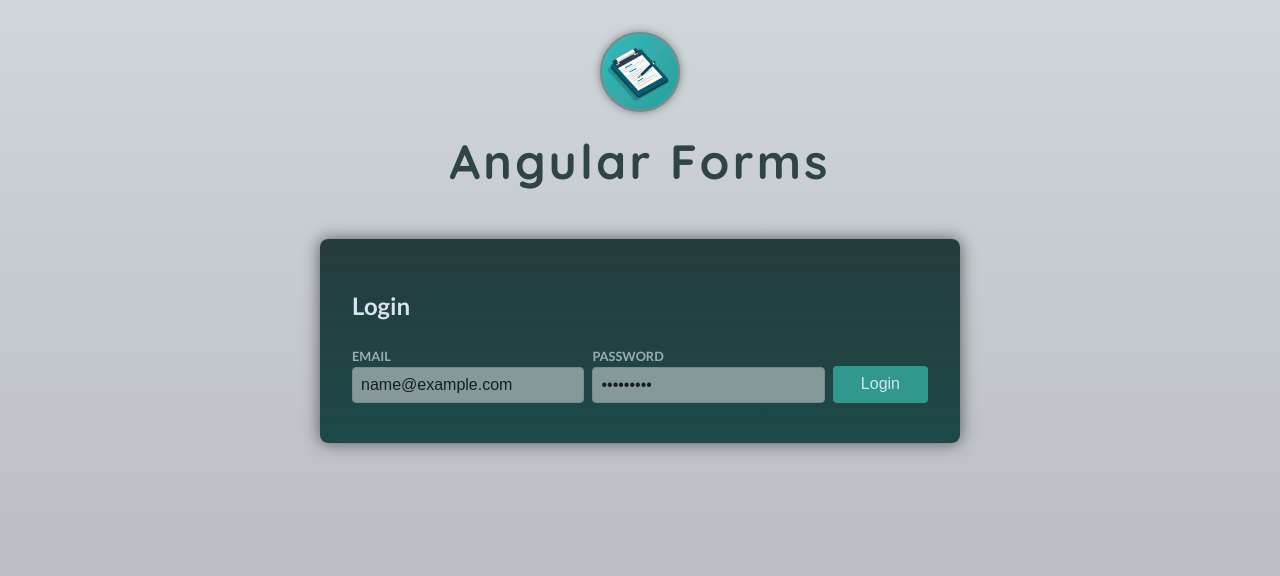
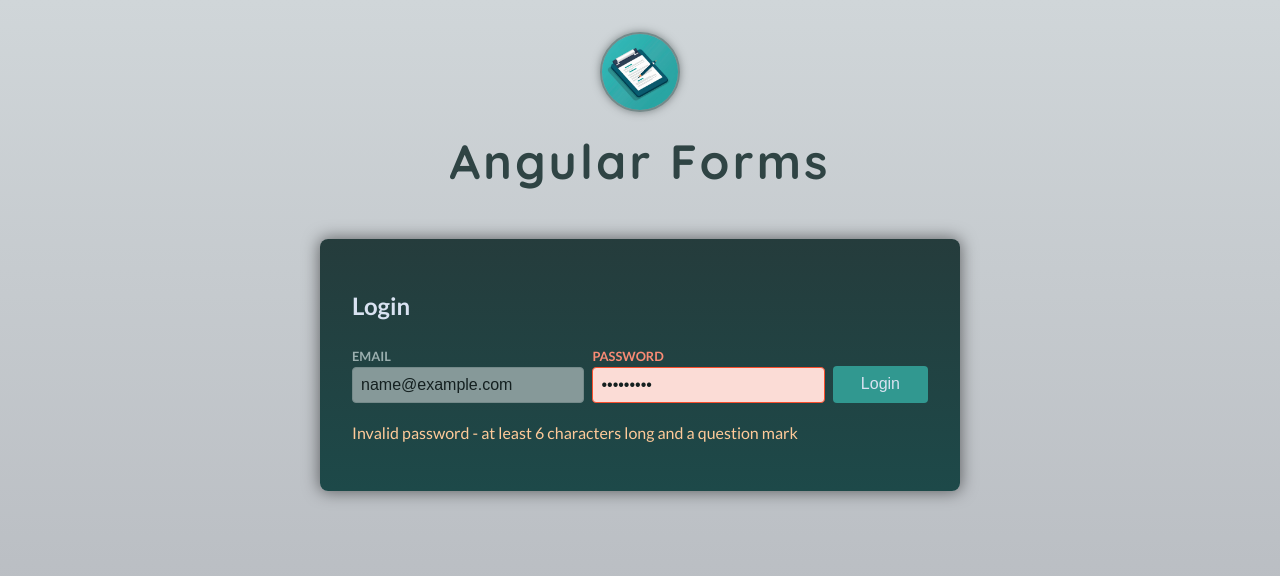
Before and after one commit to RaidThabet/angular-learning, an Angular app: page / in a window 1280 px wide. Both pictures are taken after typing "name@example.com", "Sample123" into the empty fields and a click on the button "Login". Shown: the top 576 px of the page. Built offline with nearby package versions, Linux system fonts and the light colour scheme.

Commit message:
Building custom validators

```diff
--- a/src/app/auth/login/login.component.html
+++ b/src/app/auth/login/login.component.html
@@ -19,6 +19,6 @@
     <p class="control-error">Invalid email address</p>
   }
   @if (passwordIsInvalid) {
-    <p class="control-error">Invalid password - at least 6 characters long</p>
+    <p class="control-error">Invalid password - at least 6 characters long and a question mark</p>
   }
 </form>
--- a/src/app/auth/login/login.component.ts
+++ b/src/app/auth/login/login.component.ts
@@ -1,5 +1,13 @@
 import { Component } from '@angular/core';
-import {FormControl, FormGroup, ReactiveFormsModule, Validators} from '@angular/forms';
+import {AbstractControl, FormControl, FormGroup, ReactiveFormsModule, Validators} from '@angular/forms';
+
+function mustContainQuestionMark(control: AbstractControl) {
+  if (control.value.includes("?")) {
+    return null; // tell angular this control is valid
+  }
+
+  return { doesNotContainQuestionMark: true }
+}
 
 @Component({
   selector: 'app-login',
@@ -16,7 +24,7 @@ export class LoginComponent {
       validators: [ Validators.email, Validators.required ]
     }),
     password: new FormControl("", {
-      validators: [Validators.required, Validators.minLength(6)]
+      validators: [Validators.required, Validators.minLength(6), mustContainQuestionMark]
     })
   });
 
```
